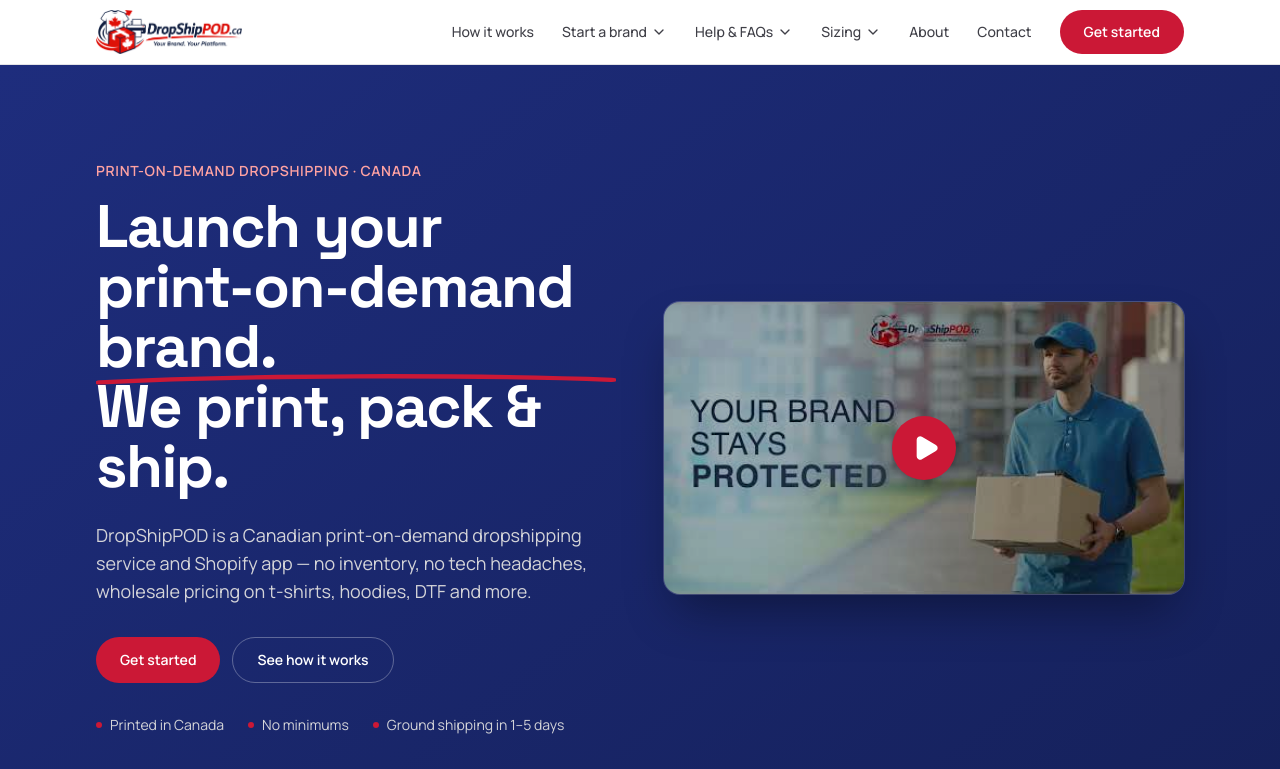
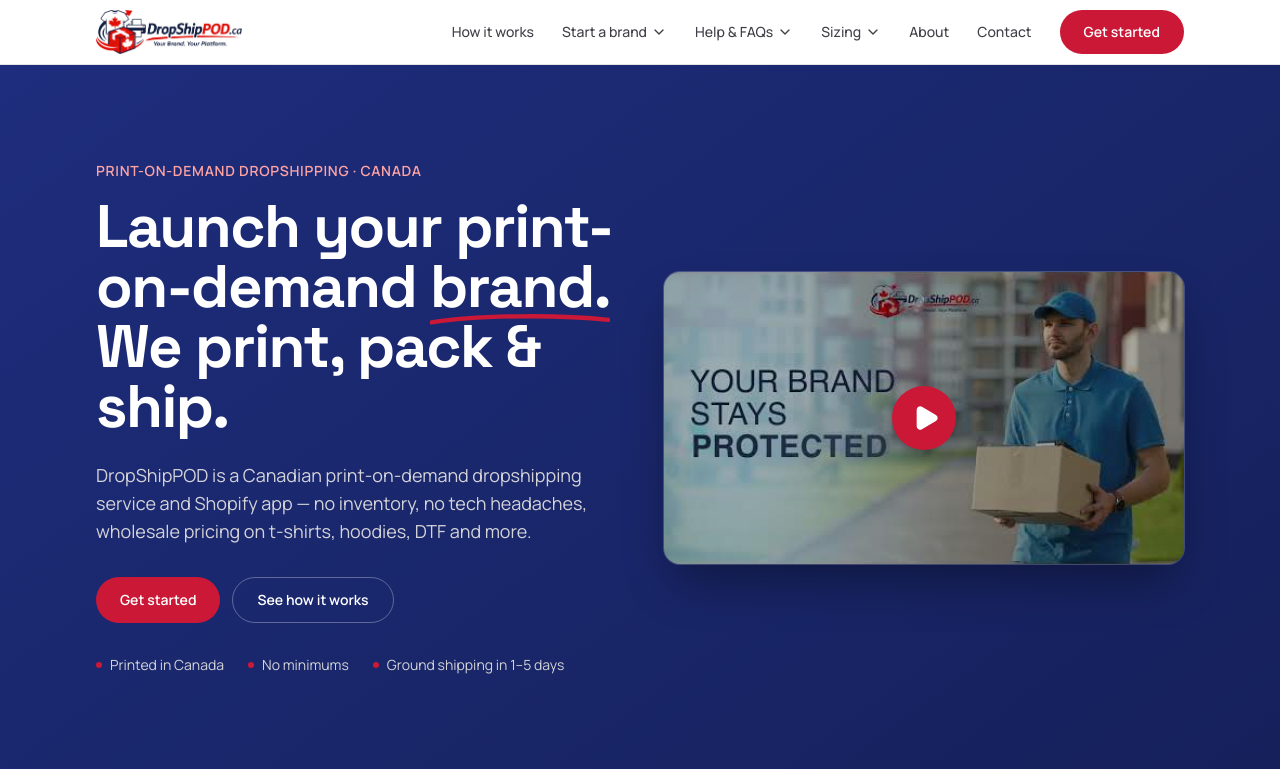
Before and after one commit to ferhannasim/cpod-marketing-site, a Next.js app: page / in a window 1280 px wide. Shown: the top 769 px of the page. Built offline with nearby package versions, Linux system fonts and the light colour scheme.

Commit message:
fix: exact light-mode heading classes + wrap-safe swoosh underline

```diff
--- a/components/sections/hero.tsx
+++ b/components/sections/hero.tsx
@@ -34,9 +34,9 @@
             Print-on-demand dropshipping · Canada
           </p>
           <h1 className="mt-4 font-display text-4xl font-bold tracking-tight sm:text-5xl xl:text-6xl">
-            Launch your{" "}
-            <span className="relative inline-block">
-              print-on-demand brand.
+            Launch your print-on-demand{" "}
+            <span className="relative inline-block whitespace-nowrap">
+              brand.
               <SwooshUnderline />
             </span>{" "}
             We print, pack &amp; ship.
--- a/components/ui/section.tsx
+++ b/components/ui/section.tsx
@@ -41,8 +41,9 @@
       ) : null}
       <h2
         className={cn(
-          "mt-2 font-display text-3xl font-bold tracking-tight sm:text-4xl",
+          "mt-2 font-display text-3xl font-bold tracking-tight",
           dark ? "text-white" : "text-ink",
+          "sm:text-4xl",
         )}
       >
         {title}
```
